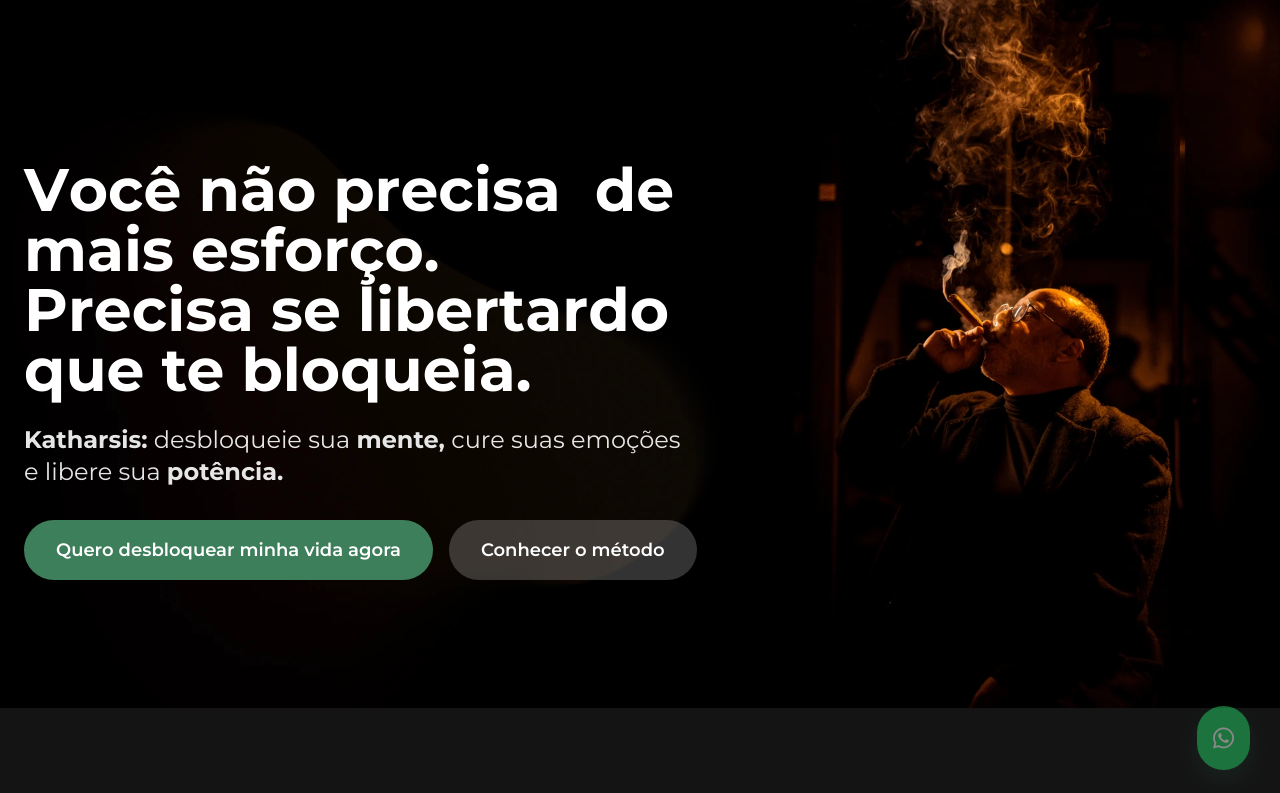
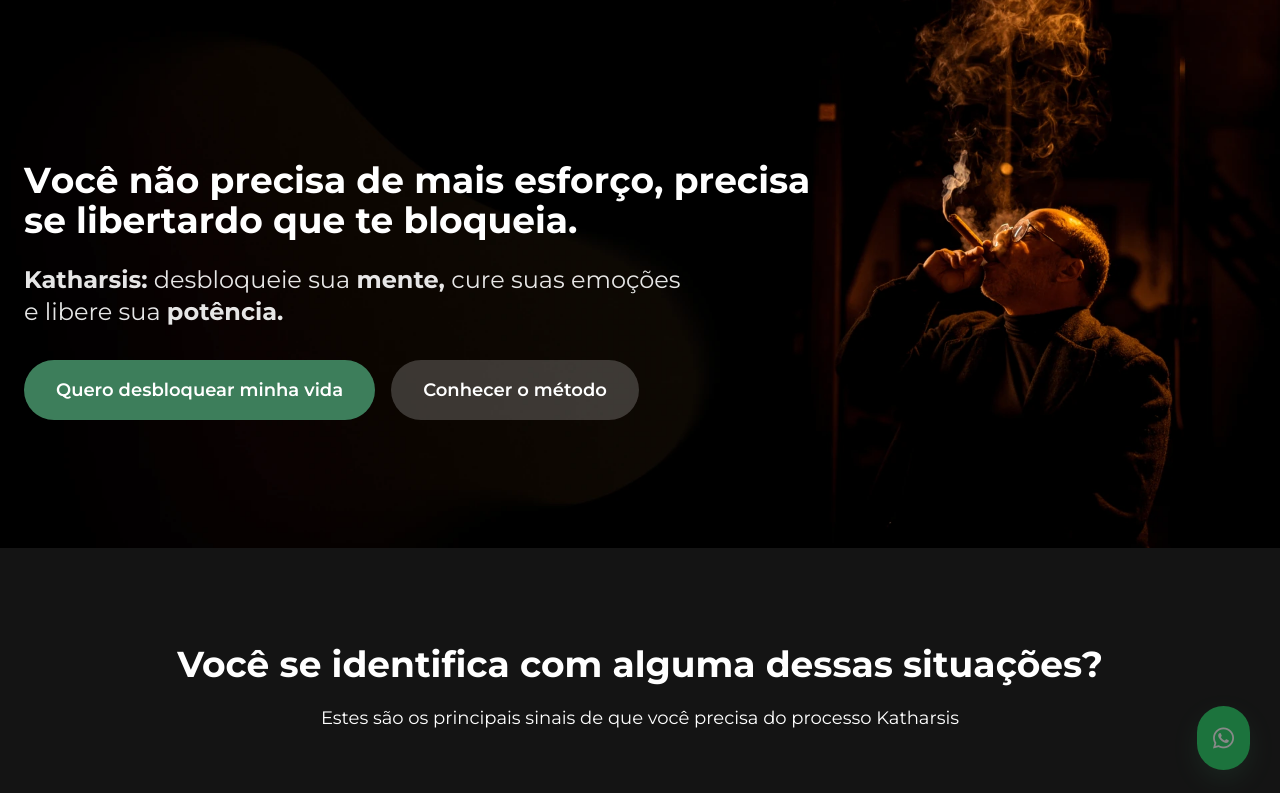
Before and after one commit to joaoMicheletti/LPKatharsis_RM, a plain HTML site: page index.html in a window 1280 px wide. Shown: the top 793 px of the page. Drawn offline with nearby package versions, Linux system fonts and the light colour scheme.

Commit message:
update
update

```diff
--- a/index.html
+++ b/index.html
@@ -166,7 +166,7 @@
     <div class="max-w-7xl mx-auto">
       <div class="relative z-10">
         <div class="animate-fade">
-          <h1 class="text-4xl md:text-6xl font-bold mb-6 leading-tight max-w-3xl wave-text">
+          <h1 class="text-4xl md:text-4x3  mb-6  wave-text">
             <!-- Primeira frase -->
             <span style="animation-delay:0s">V</span>
             <span style="animation-delay:0.05s">o</span>
@@ -185,15 +185,10 @@
             <span style="animation-delay:0.7s">s</span>
             <span style="animation-delay:0.75s">a</span>
             <span style="animation-delay:0.2s">&nbsp;</span>
-            <span style="animation-delay:0.2s">&nbsp;</span>
             <span style="animation-delay:0.85s">d</span>
             <span style="animation-delay:0.9s">e</span>
             <span style="animation-delay:0.2s">&nbsp;</span>
-            <span style="animation-delay:0.2s">&nbsp;</span>
-            <span style="animation-delay:0.2s">&nbsp;</span>
-            <span style="animation-delay:0.2s">&nbsp;</span>
             <br>
-            <span style="animation-delay:0.2s">&nbsp;</span>
             <span style="animation-delay:1s">m</span>
             <span style="animation-delay:1.05s">a</span>
             <span style="animation-delay:1.1s">i</span>
@@ -206,34 +201,14 @@
             <span style="animation-delay:1.45s">r</span>
             <span style="animation-delay:1.5s">ç</span>
             <span style="animation-delay:1.55s">o</span>
-            <span style="animation-delay:1.6s">.</span>
-            <span style="animation-delay:0.2s">&nbsp;</span>
-            <span style="animation-delay:0.2s">&nbsp;</span>
-            <span style="animation-delay:0.2s">&nbsp;</span>
-            <span style="animation-delay:0.2s">&nbsp;</span>
-            <span style="animation-delay:0.2s">&nbsp;</span>
-            <span style="animation-delay:0.2s">&nbsp;</span>
-            <span style="animation-delay:0.2s">&nbsp;</span>
-            <span style="animation-delay:0.2s">&nbsp;</span>
-            <span style="animation-delay:0.2s">&nbsp;</span>
-            <span style="animation-delay:0.2s">&nbsp;</span>
-            <span style="animation-delay:0.2s">&nbsp;</span>
-            <span style="animation-delay:0.2s">&nbsp;</span>
-            <span style="animation-delay:0.2s">&nbsp;</span>
-            <span style="animation-delay:0.2s">&nbsp;</span>
-            <span style="animation-delay:0.2s">&nbsp;</span>
-            <span style="animation-delay:0.2s">&nbsp;</span>
-            <span style="animation-delay:0.2s">&nbsp;</span>
-            <span style="animation-delay:0.2s">&nbsp;</span>
-            <span style="animation-delay:0.2s">&nbsp;</span>
-            <span style="animation-delay:0.2s">&nbsp;</span>
+            <span style="animation-delay:1.6s">,</span>
 
             <!-- Quebra de linha -->
-             <p> <br/></p>
-            <br>
+            <br/>
 
             <!-- Segunda frase -->
-            <span style="animation-delay:1.7s">P</span>
+            <span style="animation-delay:0.2s">&nbsp;</span>
+            <span style="animation-delay:1.7s">p</span>
             <span style="animation-delay:1.75s">r</span>
             <span style="animation-delay:1.8s">e</span>
             <span style="animation-delay:1.85s">c</span>
@@ -263,7 +238,7 @@
           </h1>
           <p class="text-xl md:text-2xl mb-8 max-w-2xl opacity-90"><strong>Katharsis:</strong> desbloqueie sua <strong>mente,</strong>  cure suas emoções e libere sua <strong>potência.</strong></p>
           <div class="flex flex-col sm:flex-row gap-4">
-            <a href="#formulario" class=" Btn1 inline-block bg-[#3d7e5b] hover:bg-[#2e6a4a] text-white py-4 px-8 rounded-full text-lg font-semibold transition hover-scale">Quero desbloquear minha vida agora</a>
+            <a href="#formulario" class=" Btn1 inline-block bg-[#3d7e5b] hover:bg-[#2e6a4a] text-white py-4 px-8 rounded-full text-lg font-semibold transition hover-scale">Quero desbloquear minha vida</a>
             <a href="#sobre" class="bgT bg-white bg-opacity-20 hover:bg-opacity-30 text-white py-4 px-8 rounded-full text-lg font-semibold transition hover-scale text-center">Conhecer o método</a>
           </div>
         </div>
```
